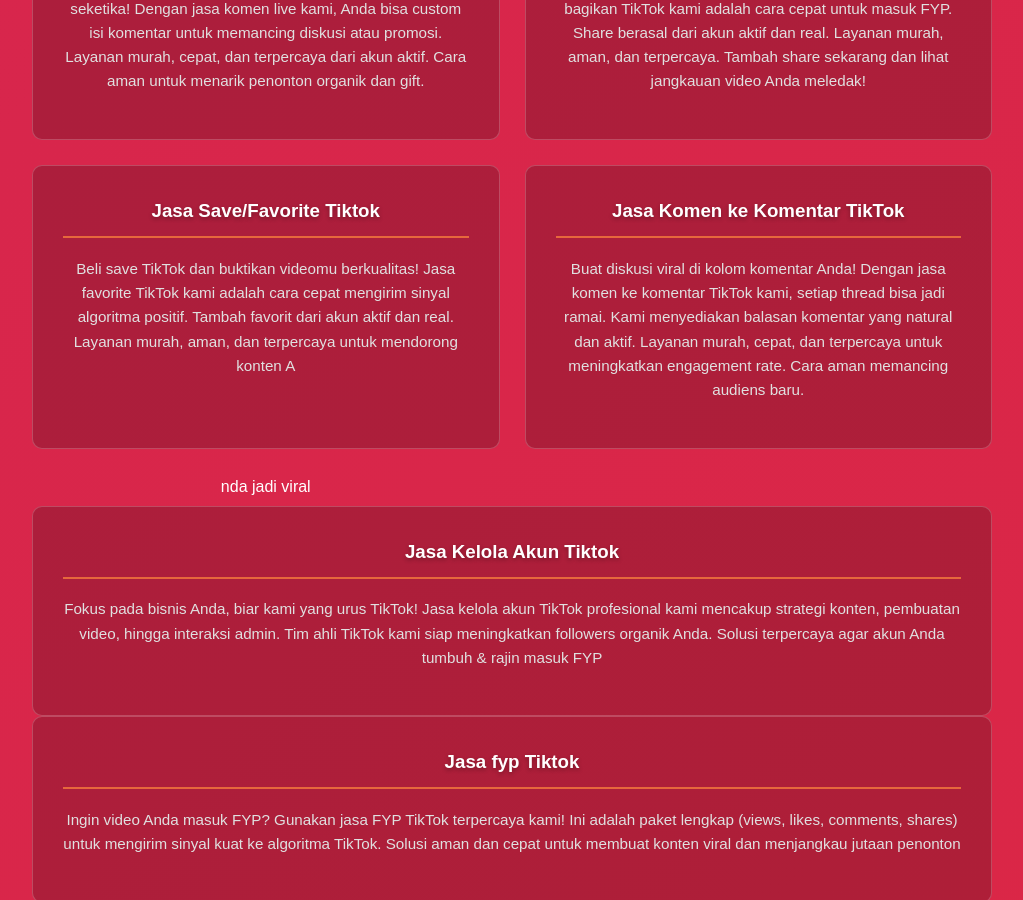
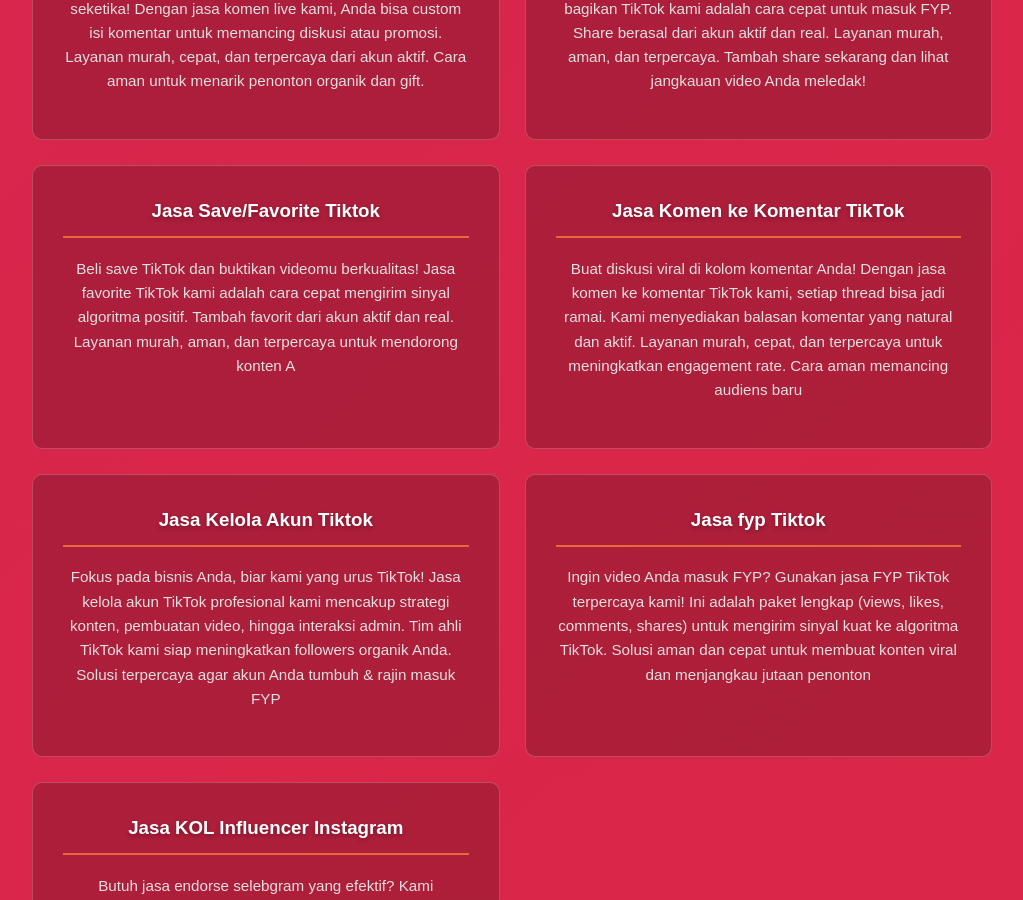
Before and after one commit to AzkaAtta/azkaatta.github.io, a Jekyll site: the page built from layanan.html, in a window 1280 px wide and 900 px high, scrolled down 1507 px. Shown: the whole window, without its empty margins (128-1151 px from the left). Built offline with Jekyll 4.4.1, drawn with Linux system fonts in a browser that asks for light colours.

Commit message:
Update layanan.html

```diff
--- a/layanan.html
+++ b/layanan.html
@@ -97,9 +97,7 @@
     </a>
   </h3>
   <p>
-    Buat diskusi viral di kolom komentar Anda! Dengan jasa komen ke komentar TikTok kami, setiap thread bisa jadi ramai. Kami menyediakan balasan komentar yang natural dan aktif. Layanan murah, cepat, dan terpercaya untuk meningkatkan engagement rate. Cara aman memancing audiens baru.
-  </p>
-      </div>nda jadi viral</p>
+    Buat diskusi viral di kolom komentar Anda! Dengan jasa komen ke komentar TikTok kami, setiap thread bisa jadi ramai. Kami menyediakan balasan komentar yang natural dan aktif. Layanan murah, cepat, dan terpercaya untuk meningkatkan engagement rate. Cara aman memancing audiens baru </p>
     </div>
 
 
```
